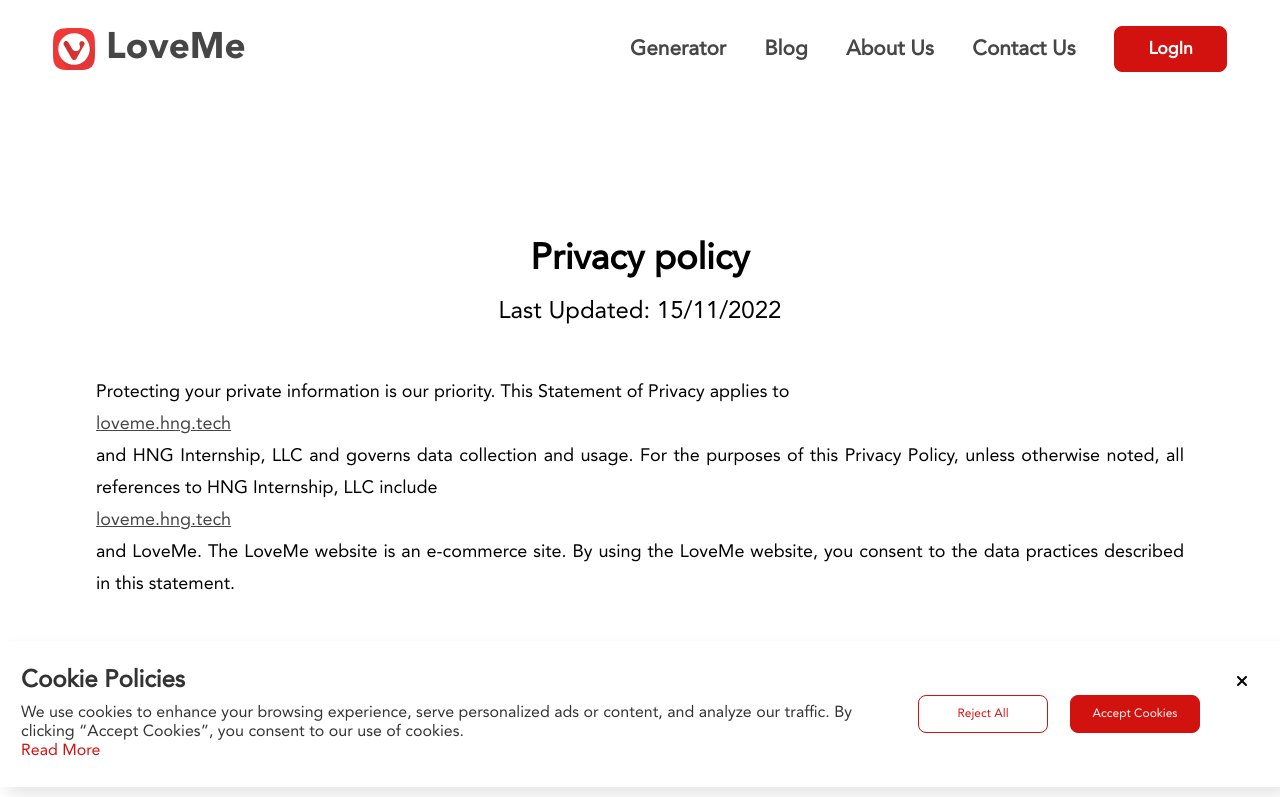
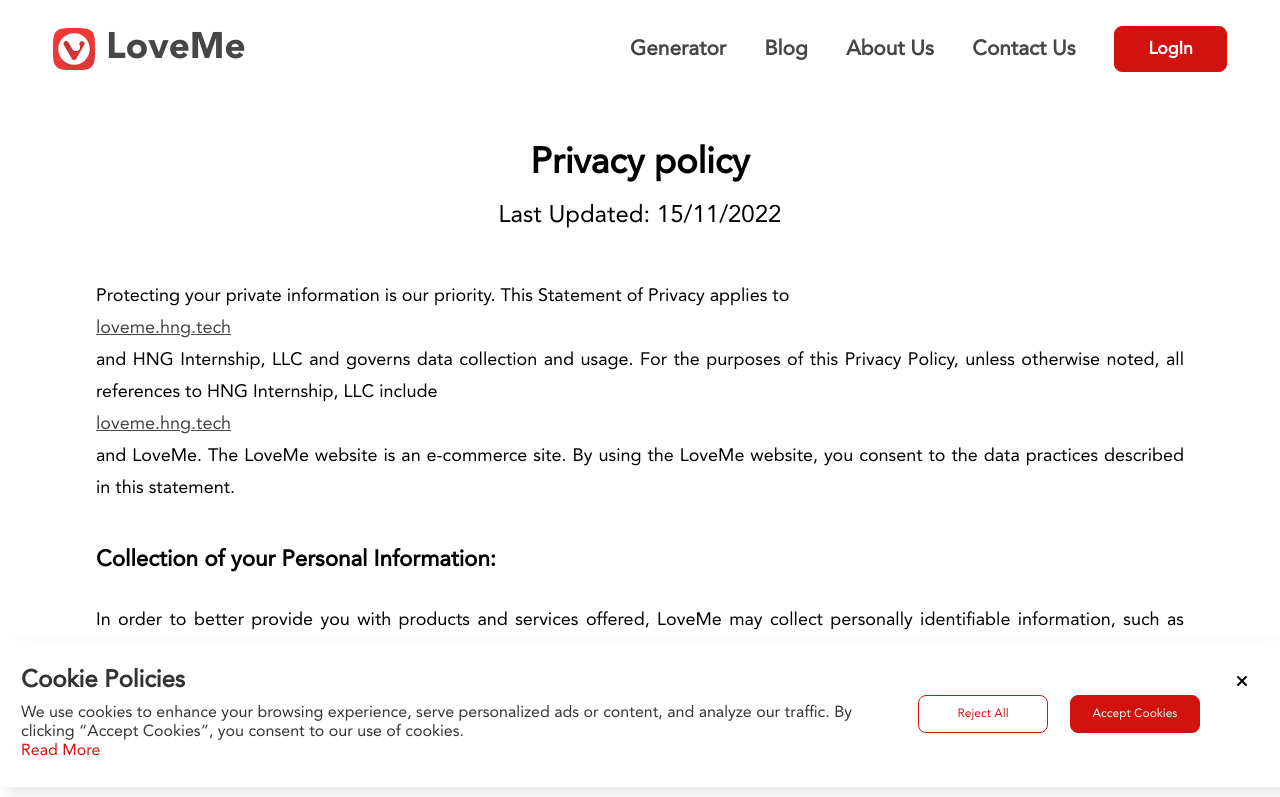
Before and after one commit to Phyya/love-letter-generator, a React (Create React App) app: page /privacypolicy in a window 1280 px wide. Shown: the top 797 px of the page. Built offline with nearby package versions, Linux system fonts and the light colour scheme.

Commit message:
edited the container spacing of the privacy policy

```diff
--- a/src/pages/PrivacyPolicy.jsx
+++ b/src/pages/PrivacyPolicy.jsx
@@ -9,7 +9,7 @@ function PrivacyPolicy() {
       <div>
         <div className="p-6 sm:p-10 md:p-12 lg:p-20 xl:p-24 2xl:px-48">
           <Navbar />
-          <div className="lg:text-center space-y-4 mb-12 mt-36">
+          <div className="lg:text-center space-y-4 mb-12 mt-36 lg:mt-12">
             <h1 className="text-3xl sm:text-3xl lg:text-4xl font-black">
               Privacy policy
             </h1>
```
